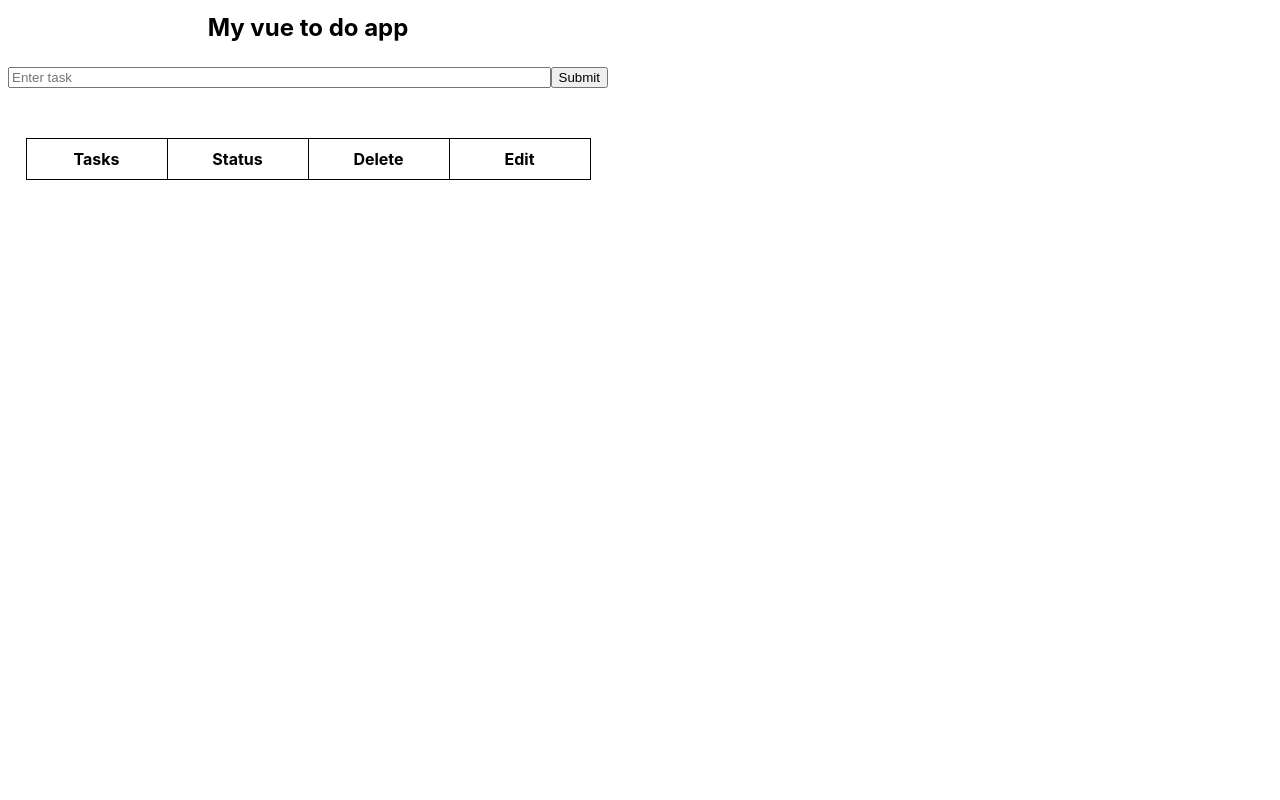
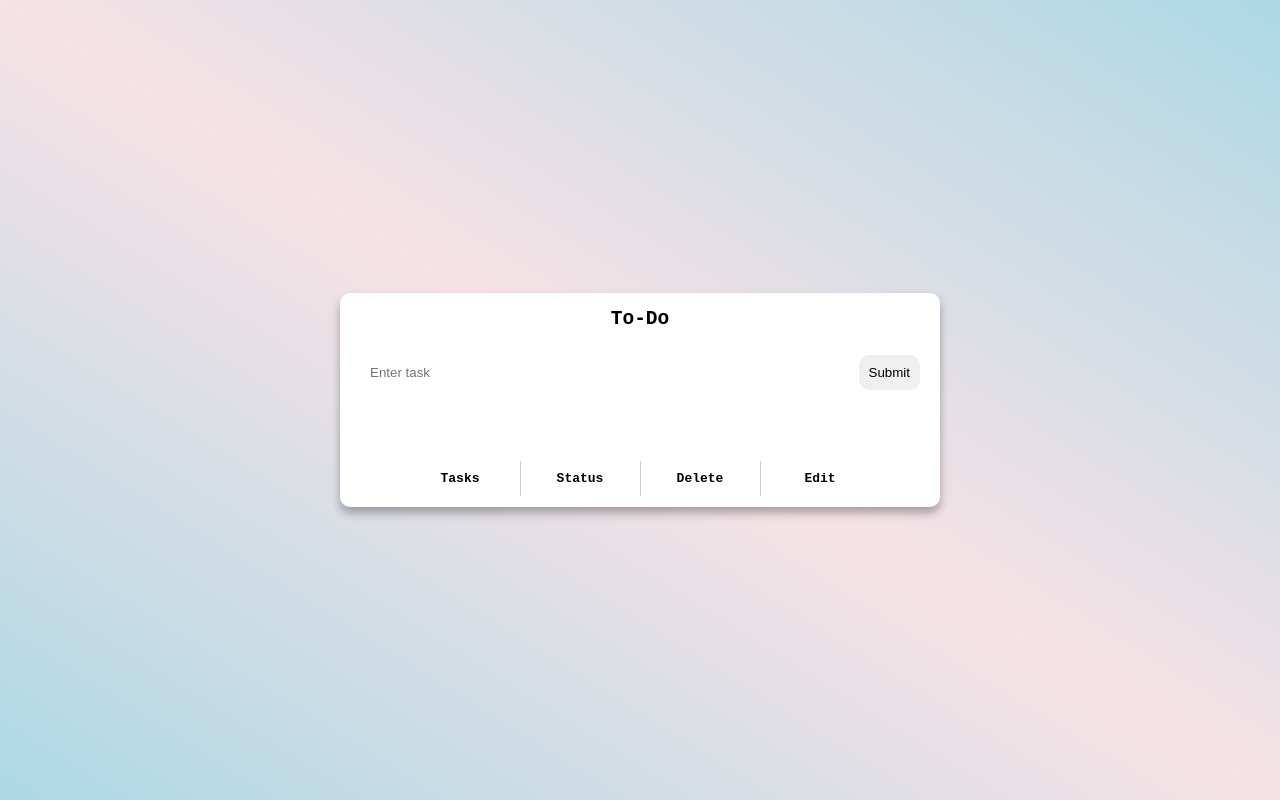
Before and after one commit to RidwanAdebosin/Todo-App-Vue, a Vue app: page / in a window 1280 px wide. Built offline with nearby package versions, Linux system fonts and the light colour scheme.

Commit message:
styling added

```diff
--- a/src/components/TodoApp.vue
+++ b/src/components/TodoApp.vue
@@ -1,7 +1,7 @@
 <template>
   <div class="container">
     <!-- Heading -->
-    <h2 class="heading">My vue to do app</h2>
+    <h2 class="heading">To-Do</h2>
     <!-- Input -->
     <div class="input">
       <input
@@ -11,9 +11,7 @@
         class="form-control"
         @keyup.enter="submitTask"
       />
-      <button class="btn btn-warning rounded-0" @click="submitTask">
-        Submit
-      </button>
+      <button class="btn" @click="submitTask">Submit</button>
     </div>
 
     <!-- Table -->
@@ -40,10 +38,10 @@
               :class="{
                 'text-danger': task.status === 'to-do',
                 'text-success': task.status === 'finished',
-                'text-waarning': task.status === 'in-progress',
+                'text-warning': task.status === 'in-progress',
               }"
             >
-              <!-- {{ capitalizeFirstChar(task.status) }} -->
+              {{ capitalizeFirstChar(task.status) }}
             </span>
           </td>
 
--- a/src/style.css
+++ b/src/style.css
@@ -6,14 +6,38 @@
   -moz-osx-font-smoothing: grayscale;
 }
 
+* {
+  margin: 0;
+  padding: 0;
+  box-sizing: border-box;
+}
+
+body {
+  margin: 0;
+  background: linear-gradient(
+    to left bottom,
+    lightblue,
+    rgb(246, 226, 229),
+    lightblue
+  );
+  min-height: 100vh;
+  display: flex;
+  justify-content: center;
+  align-items: center;
+  font-family: monospace;
+}
+
 .container {
   max-width: 600px;
   display: flex;
   flex-direction: column;
   align-items: center;
   justify-content: center;
-  /* background-color: blueviolet; */
+  background-color: #fff;
   border-radius: 10px;
+  margin: 0 auto;
+  box-shadow: 0 6px 10px rgba(0, 0, 0, 0.3);
+  padding: 10px;
 }
 
 .heading {
@@ -26,17 +50,40 @@
   display: flex;
   inline-size: 600px;
   margin-block-end: 50px;
+  padding: 20px;
+  gap: 2px;
 }
 
 .form-control {
   inline-size: 100%;
+  padding: 10px;
+  border-radius: 10px;
+  border: none;
+}
+
+.btn {
+  padding: 10px;
+  border-radius: 10px;
+  border: none;
+
+  /* background-color: rgb(239, 220, 213); */
+}
+
+.btn:hover {
+  cursor: pointer;
+  font-weight: bold;
+  background-color: transparent;
+  box-shadow: 0 4px 4px rgba(0, 0, 0, 0.3);
+  transition: all 300ms ease;
 }
 
 table,
 th,
 td {
-  border: 1px solid black;
+  border: 1px solid #ccc;
   border-collapse: collapse;
+  border-radius: 5px;
+  overflow: hidden;
 }
 
 th,
@@ -50,4 +97,9 @@ td {
   display: flex;
   align-items: center;
   justify-content: center;
+  cursor: pointer;
 }
+
+.pointer {
+  cursor: pointer;
+}
```
